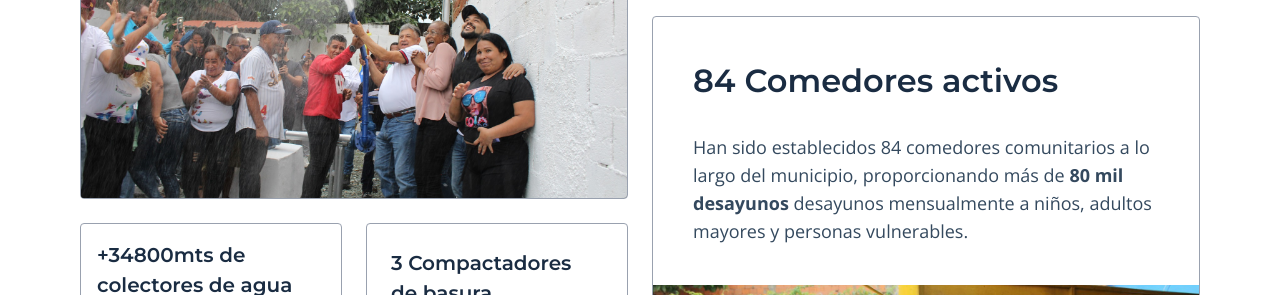
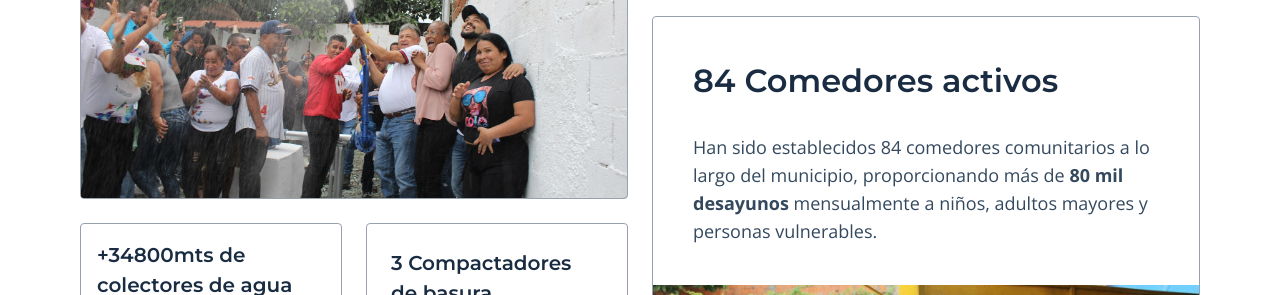
Before and after one commit to JoseeGT/portal-alcalde, an Astro site: page / in a window 1280 px wide. Shown: the part 2660-2955 px from the top of the page. Built offline with nearby package versions, Linux system fonts and the light colour scheme; Astro itself is replaced by a stand-in of ours; what tailwindcss-animated would draw is missing.

Commit message:
corrigiendo error ortografico en GestionGrid

```diff
--- a/src/components/GestionGrid.astro
+++ b/src/components/GestionGrid.astro
@@ -66,7 +66,7 @@ import comedor from '../assets/5132109997868691674.jpg';
 				<div class="opacity-0 col-span-1 md:col-span-2 md:row-span-3 md:col-start-3 md:row-start-3 border border-gray-400 rounded animate-on-scroll" data-animation="animate-fade-left animate-delay-250">
 					<div class="m-5 md:m-10">
 						<h2 class="text-azul-marino-oscuro text-[28px]  md:text-[32px] font-montserrat break-words font-semibold mb-7">84 Comedores activos</h2>
-						<p class="text-sm md:text-lg font-open-sans text-gris-carboncillo font-light lg:mb-10">Han sido establecidos 84 comedores comunitarios a lo largo del municipio, proporcionando más de <span class="font-bold">80 mil desayunos</span> desayunos mensualmente a niños, adultos mayores y personas vulnerables.</p>
+						<p class="text-sm md:text-lg font-open-sans text-gris-carboncillo font-light lg:mb-10">Han sido establecidos 84 comedores comunitarios a lo largo del municipio, proporcionando más de <span class="font-bold">80 mil desayunos</span> mensualmente a niños, adultos mayores y personas vulnerables.</p>
 					</div>
 						<div class="h-[300px] ">
 							<Image
```
